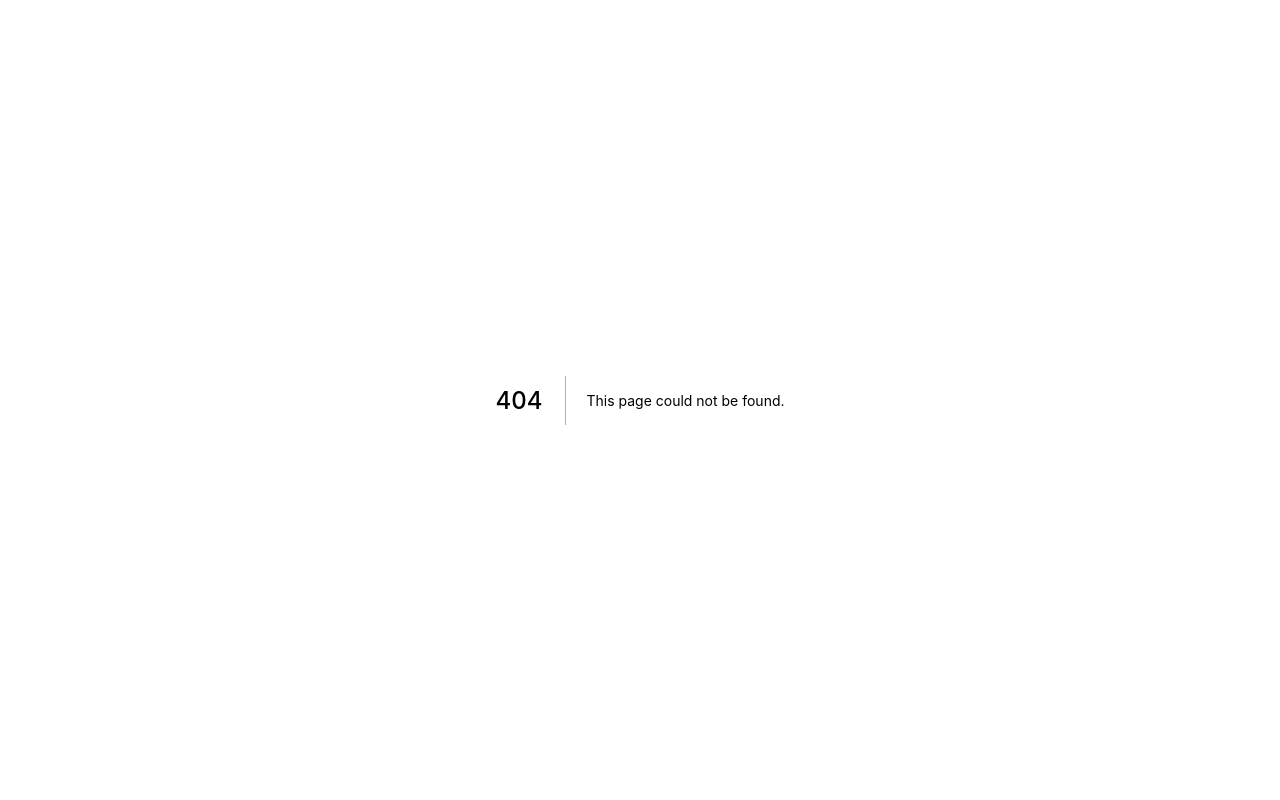
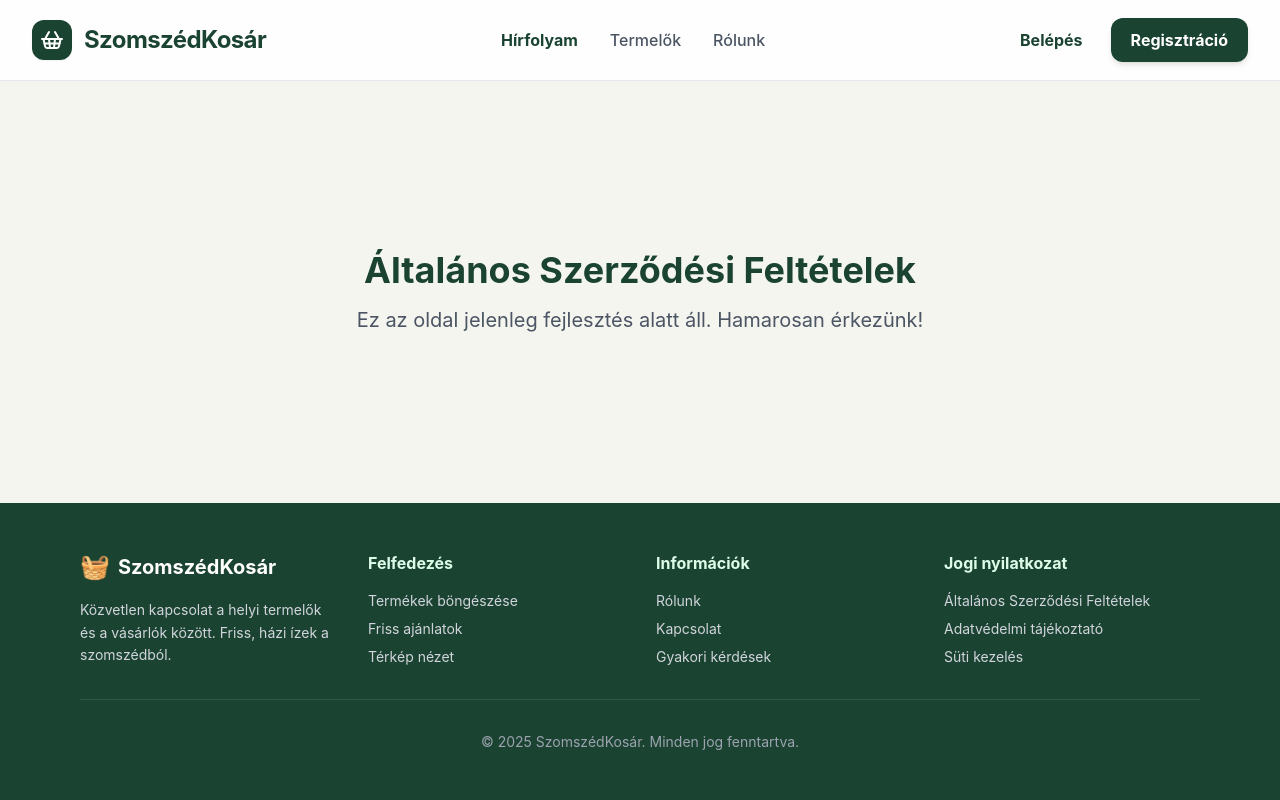
Before and after one commit to hamar93/szomszedkosar-frontend, a Next.js app: page /aszf in a window 1280 px wide. Before the commit this address had no page. Shown: the top 800 px of the page. Built offline with nearby package versions, Linux system fonts and the light colour scheme; no server answers.

Commit message:
feat: Implement product creation page and initial static pages for producers, contact, about, and terms.

```diff
--- a/src/app/add-product/page.tsx
+++ b/src/app/add-product/page.tsx
@@ -30,6 +30,22 @@ export default function AddProductPage() {
     setLoading(true);
     setError('');
 
+    try {
+      const payload = {
+        ...formData,
+        price: Number(formData.price),
+        sellerEmail: session?.user?.email,
+        sellerName: session?.user?.name,
+      };
+
+      await axios.post('http://localhost:5000/api/products', payload);
+      router.push('/feed');
+    } catch (err) {
+      console.error('Hiba a feltöltéskor:', err);
+      setError('Nem sikerült feltölteni a terméket. Kérlek próbáld újra.');
+    } finally {
+      setLoading(false);
+    }
   };
 
   return (
--- /dev/null
+++ b/src/app/aszf/page.tsx
@@ -0,0 +1,17 @@
+'use client';
+
+import Header from '@/components/Header';
+import Footer from '@/components/Footer';
+
+export default function AszfPage() {
+    return (
+        <div className="min-h-screen bg-[#F5F5F0] flex flex-col font-sans text-[#1F2937]">
+            <Header />
+            <main className="flex-grow flex flex-col items-center justify-center p-4 text-center">
+                <h1 className="text-4xl font-bold text-[#1B4332] mb-4">Általános Szerződési Feltételek</h1>
+                <p className="text-xl text-gray-600">Ez az oldal jelenleg fejlesztés alatt áll. Hamarosan érkezünk!</p>
+            </main>
+            <Footer />
+        </div>
+    );
+}
--- /dev/null
+++ b/src/app/kapcsolat/page.tsx
@@ -0,0 +1,17 @@
+'use client';
+
+import Header from '@/components/Header';
+import Footer from '@/components/Footer';
+
+export default function KapcsolatPage() {
+    return (
+        <div className="min-h-screen bg-[#F5F5F0] flex flex-col font-sans text-[#1F2937]">
+            <Header />
+            <main className="flex-grow flex flex-col items-center justify-center p-4 text-center">
+                <h1 className="text-4xl font-bold text-[#1B4332] mb-4">Kapcsolat</h1>
+                <p className="text-xl text-gray-600">Ez az oldal jelenleg fejlesztés alatt áll. Hamarosan érkezünk!</p>
+            </main>
+            <Footer />
+        </div>
+    );
+}
--- /dev/null
+++ b/src/app/rolunk/page.tsx
@@ -0,0 +1,17 @@
+'use client';
+
+import Header from '@/components/Header';
+import Footer from '@/components/Footer';
+
+export default function RolunkPage() {
+    return (
+        <div className="min-h-screen bg-[#F5F5F0] flex flex-col font-sans text-[#1F2937]">
+            <Header />
+            <main className="flex-grow flex flex-col items-center justify-center p-4 text-center">
+                <h1 className="text-4xl font-bold text-[#1B4332] mb-4">Rólunk</h1>
+                <p className="text-xl text-gray-600">Ez az oldal jelenleg fejlesztés alatt áll. Hamarosan érkezünk!</p>
+            </main>
+            <Footer />
+        </div>
+    );
+}
--- /dev/null
+++ b/src/app/termelok/page.tsx
@@ -0,0 +1,17 @@
+'use client';
+
+import Header from '@/components/Header';
+import Footer from '@/components/Footer';
+
+export default function TermelokPage() {
+    return (
+        <div className="min-h-screen bg-[#F5F5F0] flex flex-col font-sans text-[#1F2937]">
+            <Header />
+            <main className="flex-grow flex flex-col items-center justify-center p-4 text-center">
+                <h1 className="text-4xl font-bold text-[#1B4332] mb-4">Termelők</h1>
+                <p className="text-xl text-gray-600">Ez az oldal jelenleg fejlesztés alatt áll. Hamarosan érkezünk!</p>
+            </main>
+            <Footer />
+        </div>
+    );
+}
```
